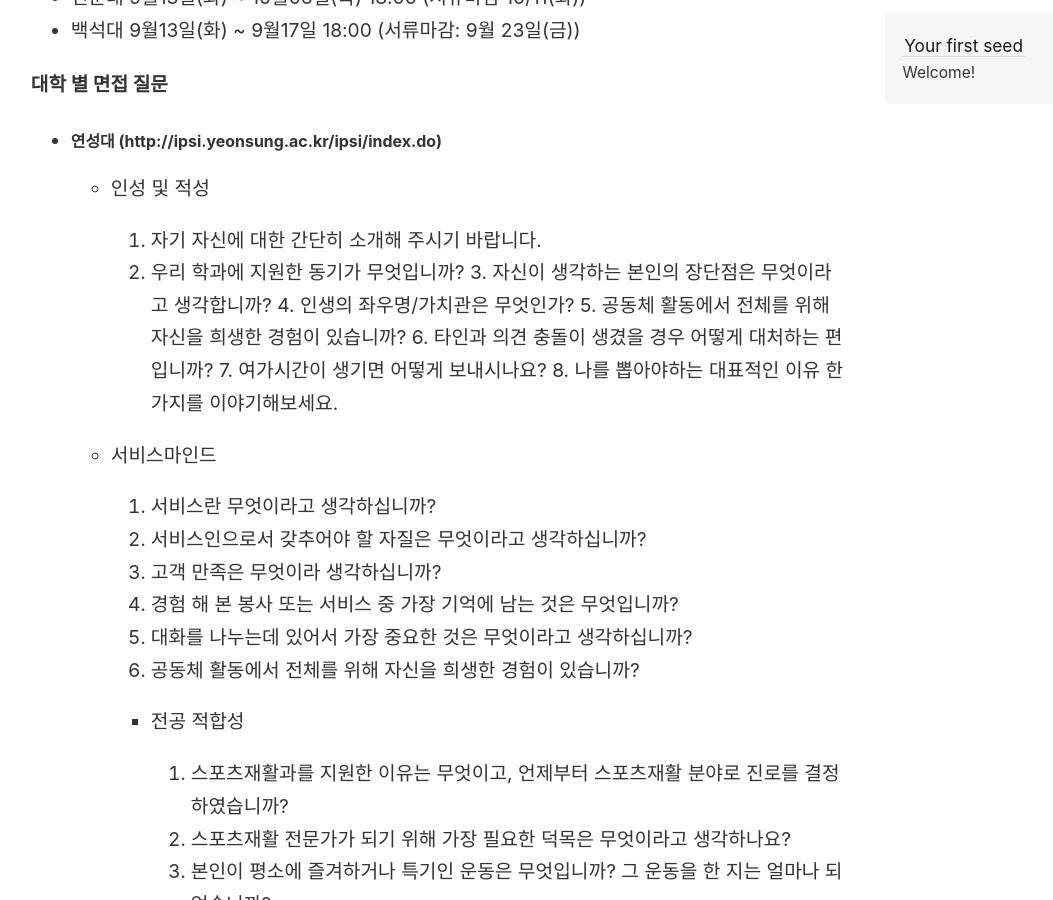
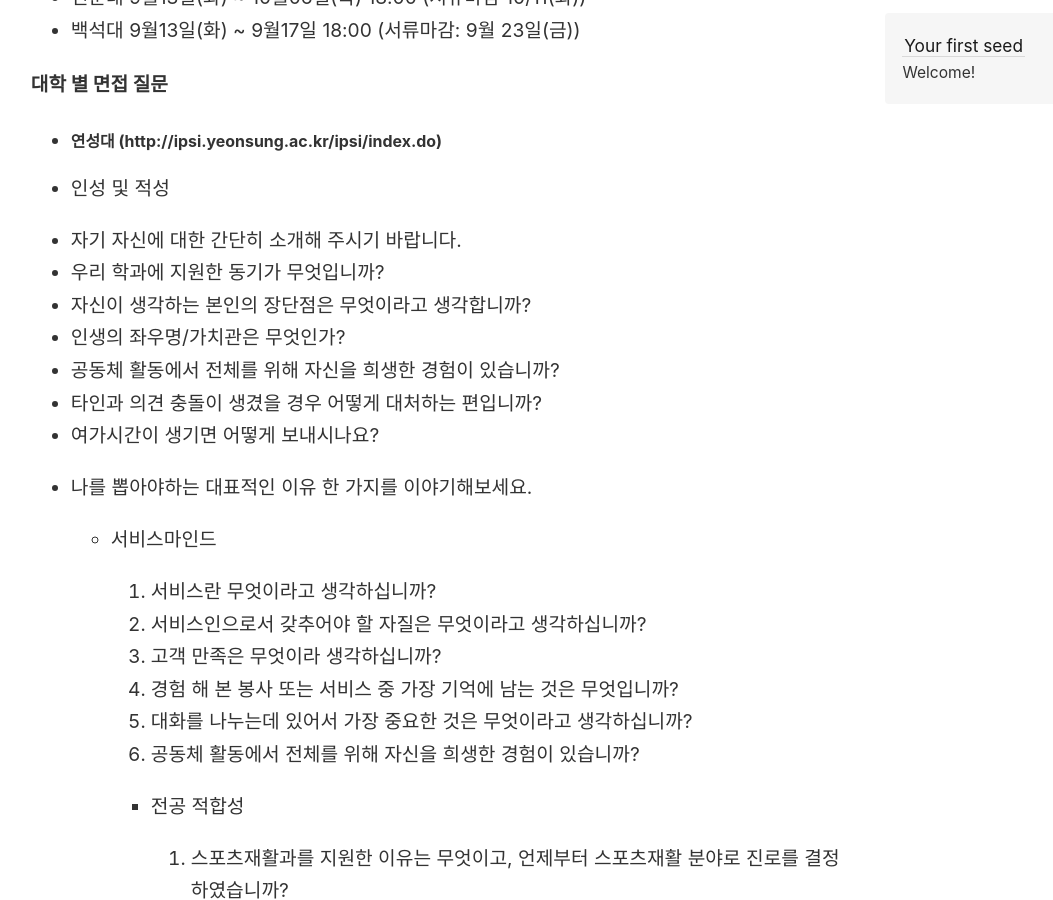
Before and after one commit to 2008057/s3c0nd5rain, a Jekyll site: the page built from _notes/your-first-note.md, in a window 1280 px wide and 900 px high, scrolled down 444 px. Shown: the whole window, without its empty margins (46-1099 px from the left). Built offline with Jekyll 4.4.1, drawn with Linux system fonts in a browser that asks for light colours.

Commit message:
Update your-first-note.md

```diff
--- a/_notes/your-first-note.md
+++ b/_notes/your-first-note.md
@@ -8,16 +8,16 @@
 #### 대학 별 면접 질문
 - ##### **연성대** (http://ipsi.yeonsung.ac.kr/ipsi/index.do)
 
-  - 인성 및 적성
+- 인성 및 적성
 
-  	1. 자기 자신에 대한 간단히 소개해 주시기 바랍니다.
-  	2. 우리 학과에 지원한 동기가 무엇입니까?
-		3. 자신이 생각하는 본인의 장단점은 무엇이라고 생각합니까?
-		4. 인생의 좌우명/가치관은 무엇인가?
-		5. 공동체 활동에서 전체를 위해 자신을 희생한 경험이 있습니까?
-		6. 타인과 의견 충돌이 생겼을 경우 어떻게 대처하는 편입니까?
-		7. 여가시간이 생기면 어떻게 보내시나요?
-		8. 나를 뽑아야하는 대표적인 이유 한 가지를 이야기해보세요.
+- 자기 자신에 대한 간단히 소개해 주시기 바랍니다.
+- 우리 학과에 지원한 동기가 무엇입니까?
+- 자신이 생각하는 본인의 장단점은 무엇이라고 생각합니까?
+- 인생의 좌우명/가치관은 무엇인가?
+- 공동체 활동에서 전체를 위해 자신을 희생한 경험이 있습니까?
+- 타인과 의견 충돌이 생겼을 경우 어떻게 대처하는 편입니까?
+- 여가시간이 생기면 어떻게 보내시나요?
+- 나를 뽑아야하는 대표적인 이유 한 가지를 이야기해보세요.
 
   - 서비스마인드
 
```
